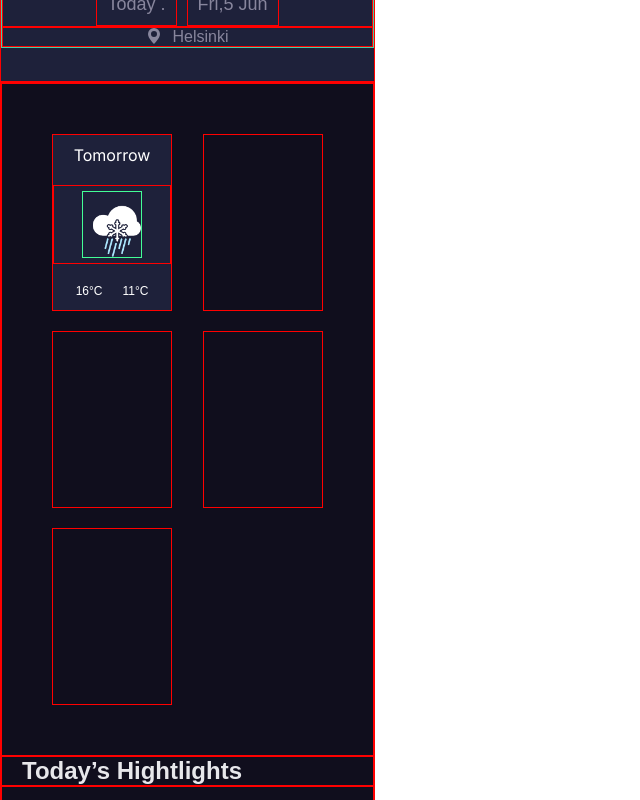
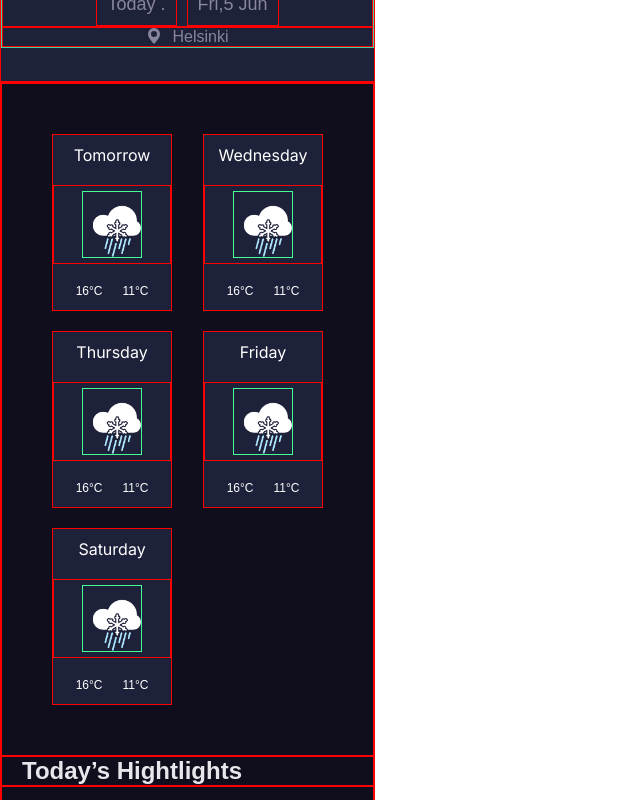
Before and after one commit to Milton-Dis3000/WheaterApp-Next, a Next.js app: page / in a window 1280 px wide. Shown: the part 1400-2200 px from the top of the page, without its empty margins (0-640 px from the left). Built offline with nearby package versions, Linux system fonts and the light colour scheme.

Commit message:
CloudActualization

```diff
--- a/app/globals.css
+++ b/app/globals.css
@@ -219,20 +219,19 @@ body{
 
 }
 
+/* day1 */
+
 .day1{
     width: 120px;
     height: 177px;
     border: 1px solid red;
     background: rgba(30, 33, 58, 1);
-
-
 }
 .day1 p {
     padding: 10px;
     color: white;
     display: flex;
     justify-content: center;
-
 }
 
 .container-Cloud{
@@ -243,7 +242,6 @@ body{
     justify-content: center;
     margin-top: 10px;
     margin-bottom: 10px;
-
 
 }
 
@@ -263,36 +261,184 @@ body{
     font-size: 12px;
     display: flex;
     justify-content: center;
-
 }
 
-
+/* day2 */
 
 
 .day2{
     width: 120px;
     height: 177px;
     border: 1px solid red;
+    background: rgba(30, 33, 58, 1);
+}
+.day2 p {
+    padding: 10px;
+    color: white;
+    display: flex;
+    justify-content: center;
+}
+
+.container-Cloud{
+    width: 100%;
+    height: auto;
+    border: 1px solid red;
+    display: flex;
+    justify-content: center;
+    margin-top: 10px;
+    margin-bottom: 10px;
 
 }
+
+#cloud-img{
+    border: 1px solid rgb(67, 255, 151);
+    margin: 5px;
+    width: 60px;
+    height: auto;
+    display: flex;
+    justify-content: center;
+
+}
+
+.max-min-grad-text{
+    display: flex;
+    font-family: 'Raleway', sans-serif;
+    font-size: 12px;
+    display: flex;
+    justify-content: center;
+}
+
+/* day3 */
 .day3{
     width: 120px;
     height: 177px;
     border: 1px solid red;
+    background: rgba(30, 33, 58, 1);
+}
+.day3 p {
+    padding: 10px;
+    color: white;
+    display: flex;
+    justify-content: center;
+}
+
+.container-Cloud{
+    width: 100%;
+    height: auto;
+    border: 1px solid red;
+    display: flex;
+    justify-content: center;
+    margin-top: 10px;
+    margin-bottom: 10px;
 
 }
+
+#cloud-img{
+    border: 1px solid rgb(67, 255, 151);
+    margin: 5px;
+    width: 60px;
+    height: auto;
+    display: flex;
+    justify-content: center;
+
+}
+
+.max-min-grad-text{
+    display: flex;
+    font-family: 'Raleway', sans-serif;
+    font-size: 12px;
+    display: flex;
+    justify-content: center;
+}
+
+/* day4 */
 .day4{
     width: 120px;
     height: 177px;
     border: 1px solid red;
+    background: rgba(30, 33, 58, 1);
+}
+.day4 p {
+    padding: 10px;
+    color: white;
+    display: flex;
+    justify-content: center;
+}
+
+.container-Cloud{
+    width: 100%;
+    height: auto;
+    border: 1px solid red;
+    display: flex;
+    justify-content: center;
+    margin-top: 10px;
+    margin-bottom: 10px;
 
 }
+
+#cloud-img{
+    border: 1px solid rgb(67, 255, 151);
+    margin: 5px;
+    width: 60px;
+    height: auto;
+    display: flex;
+    justify-content: center;
+
+}
+
+.max-min-grad-text{
+    display: flex;
+    font-family: 'Raleway', sans-serif;
+    font-size: 12px;
+    display: flex;
+    justify-content: center;
+}
+
+/* day5 */
 .day5{
     width: 120px;
     height: 177px;
     border: 1px solid red;
+    background: rgba(30, 33, 58, 1);
+}
+.day5 p {
+    padding: 10px;
+    color: white;
+    display: flex;
+    justify-content: center;
+}
+
+.container-Cloud{
+    width: 100%;
+    height: auto;
+    border: 1px solid red;
+    display: flex;
+    justify-content: center;
+    margin-top: 10px;
+    margin-bottom: 10px;
 
 }
+
+#cloud-img{
+    border: 1px solid rgb(67, 255, 151);
+    margin: 5px;
+    width: 60px;
+    height: auto;
+    display: flex;
+    justify-content: center;
+
+}
+
+.max-min-grad-text{
+    display: flex;
+    font-family: 'Raleway', sans-serif;
+    font-size: 12px;
+    display: flex;
+    justify-content: center;
+}
+
+
+
 
 /* TextoInferior */
 .hightlightsTex{
--- a/app/page.jsx
+++ b/app/page.jsx
@@ -39,12 +39,21 @@ function Home() {
   const [data, setData] = useState({
     celcius: 10,
     name: "Helsinki",
-    humidity: 10,
-    speed: 2,
+    humidity: 84,
+    speed: 7,
+    visibility: 6.4,
+    pressure: 998,
+    image: 'Shower.png',
+    weatherText: 'weatherText',
+
   });
+
 
 const[name, setName] = useState('');
 
+// useEffect (()=>{
+
+// }, [])
 
   // search condition
   const handleClick = () =>{
@@ -54,6 +63,41 @@ const[name, setName] = useState('');
     axios
       .get(apiUrl)
       .then((res) => {
+        let imagePath='';
+        let weatherText = '';
+
+
+        if (res.data.weather[0].main == "Clouds"){
+          imagePath = "/HeavyCloud.png"
+          weatherText = "Clouds"
+        } else if (res.data.weather[0].main == "Clear"){
+          imagePath = "/Clear.png"
+          weatherText = "Clear"
+        } else if (res.data.weather[0].main == "Rain"){
+          imagePath = "/Sleet.png"
+          weatherText = "Rain"
+
+        } else if (res.data.weather[0].main == "Drizzle"){
+          imagePath = "/HeavyRain.png"
+          weatherText = "Drizzle"
+        } else if (res.data.weather[0].main == "Mist"){
+          imagePath = "/LightCloud.png"
+          weatherText = "Mist"
+        } else {
+          imagePath = '/Shower.png'
+          weatherText = "Shower"
+
+
+        }
+
+
+
+
+
+
+
+
+
         console.log(res.data);
         setData({
           ...data,
@@ -63,6 +107,8 @@ const[name, setName] = useState('');
           speed: res.data.wind.speed,
           visibility: res.data.visibility,
           pressure: res.data.main.pressure,
+          image: imagePath,
+          weatherText: weatherText,
 
         });
       })
@@ -100,14 +146,14 @@ const[name, setName] = useState('');
             src="/Cloud-background.png"
             alt="cloudBackground"
           />
-          <img id="shower" src="/Shower.png" alt="shower" />
+          <img id="shower" src= {data.image} alt="shower" />
         </div>
         <div className="boxshowerText">
           <div className="centigradsText">
             <p>{data.celcius}°C</p>
           </div>
           <div className="showerText">
-            <p>Shower</p>
+            <p>{data.weatherText}</p>
           </div>
           <div className="footerToday">
             <p>Today .</p>
@@ -122,6 +168,7 @@ const[name, setName] = useState('');
 
       <div className="secondContainer">
         <div className="days">
+
           <div className="day1">
             <p>Tomorrow</p>
             <div className="container-Cloud">
@@ -133,11 +180,59 @@ const[name, setName] = useState('');
               <p>11°C</p>
             </div>
           </div>
-          <div className="day2"></div>
-          <div className="day3"></div>
-          <div className="day4"></div>
-          <div className="day5"></div>
+
+          <div className="day2">
+            <p>Wednesday</p>
+            <div className="container-Cloud">
+              <img id="cloud-img" src="/Sleet.png" alt="" />
+            </div>
+
+            <div className="max-min-grad-text">
+              <p>16°C</p>
+              <p>11°C</p>
+            </div>
+          </div>
+
+          <div className="day3">
+            <p>Thursday</p>
+            <div className="container-Cloud">
+              <img id="cloud-img" src="/Sleet.png" alt="" />
+            </div>
+
+            <div className="max-min-grad-text">
+              <p>16°C</p>
+              <p>11°C</p>
+            </div>
+          </div>
+
+
+          <div className="day4">
+            <p>Friday</p>
+            <div className="container-Cloud">
+              <img id="cloud-img" src="/Sleet.png" alt="" />
+            </div>
+
+            <div className="max-min-grad-text">
+              <p>16°C</p>
+              <p>11°C</p>
+            </div>
+          </div>
+
+
+          <div className="day5">
+            <p>Saturday</p>
+            <div className="container-Cloud">
+              <img id="cloud-img" src="/Sleet.png" alt="" />
+            </div>
+
+            <div className="max-min-grad-text">
+              <p>16°C</p>
+              <p>11°C</p>
+            </div>
+          </div>
+
         </div>
+
         <div className="hightlightsText">
           <h2>Today’s Hightlights</h2>
         </div>
```
